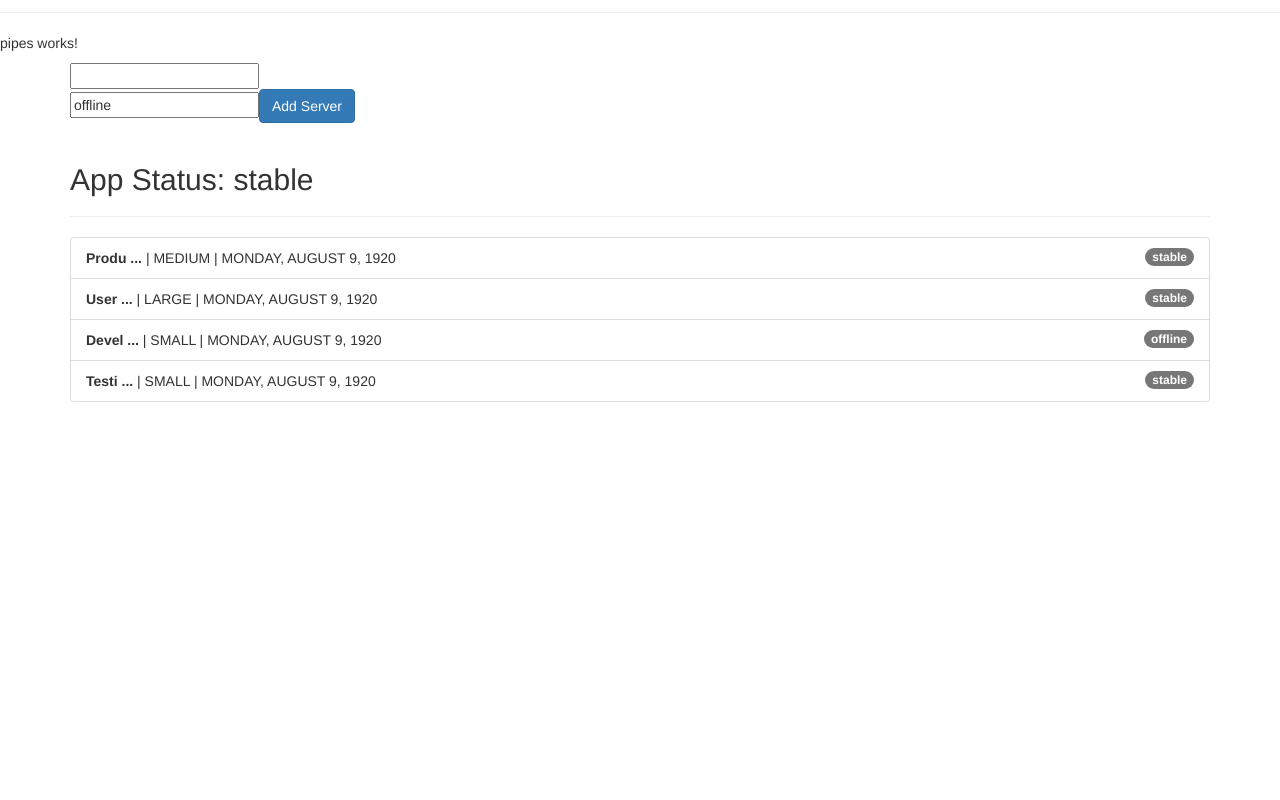
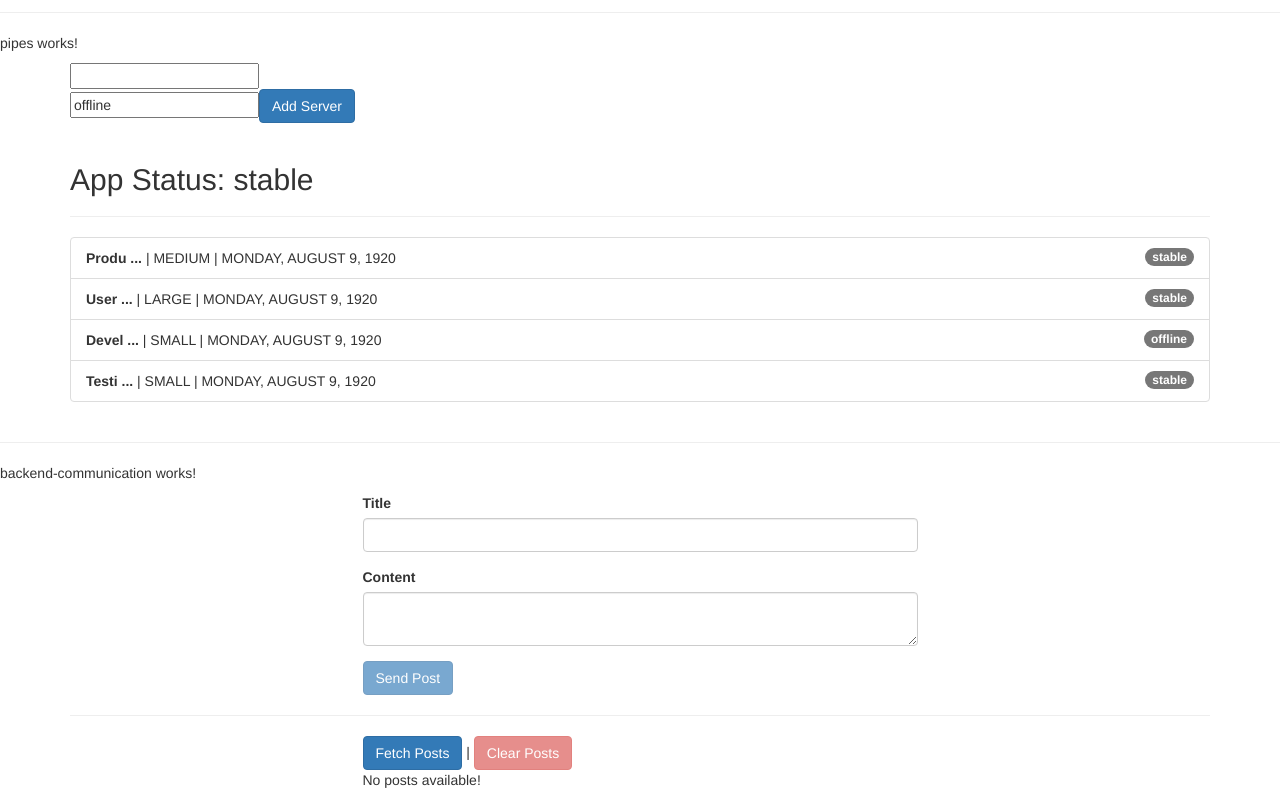
Before and after one commit to slimouGit/angular-sandbox, an Angular app in the folder sandbox/: page / in a window 1280 px wide. Shown: the part 2107-2907 px from the top of the page. Before the commit the page ends 2529 px from the top, so only its background shows below. Built offline with nearby package versions, Linux system fonts and the light colour scheme.

Commit message:
sending first POST via http

```diff
--- a/sandbox/src/app/app.component.html
+++ b/sandbox/src/app/app.component.html
@@ -11,3 +11,5 @@
 <app-reactive-form></app-reactive-form>
 <hr>
 <app-pipes></app-pipes>
+<hr>
+<app-backend-communication></app-backend-communication>
--- /dev/null
+++ b/sandbox/src/app/backend-communication/backend-communication.component.html
@@ -0,0 +1,59 @@
+<p>backend-communication works!</p>
+
+<div class="container">
+    <div class="row">
+      <div class="col-xs-12 col-md-6 col-md-offset-3">
+        <form #postForm="ngForm" (ngSubmit)="onCreatePost(postForm.value)">
+          <div class="form-group">
+            <label for="title">Title</label>
+            <input
+              type="text"
+              class="form-control"
+              id="title"
+              required
+              ngModel
+              name="title"
+            />
+          </div>
+          <div class="form-group">
+            <label for="content">Content</label>
+            <textarea
+              class="form-control"
+              id="content"
+              required
+              ngModel
+              name="content"
+            ></textarea>
+          </div>
+          <button
+            class="btn btn-primary"
+            type="submit"
+            [disabled]="!postForm.valid"
+          >
+            Send Post
+          </button>
+        </form>
+      </div>
+    </div>
+    <hr />
+    <div class="row">
+      <div class="col-xs-12 col-md-6 col-md-offset-3">
+        <button class="btn btn-primary" (click)="onFetchPosts()">
+          Fetch Posts
+        </button>
+        |
+        <button
+          class="btn btn-danger"
+          [disabled]="loadedPosts.length < 1"
+          (click)="onClearPosts()"
+        >
+          Clear Posts
+        </button>
+      </div>
+    </div>
+    <div class="row">
+      <div class="col-xs-12 col-md-6 col-md-offset-3">
+        <p>No posts available!</p>
+      </div>
+    </div>
+  </div>
--- /dev/null
+++ b/sandbox/src/app/backend-communication/backend-communication.component.ts
@@ -0,0 +1,33 @@
+import { HttpClient } from '@angular/common/http';
+import { Component, OnInit } from '@angular/core';
+
+@Component({
+  selector: 'app-backend-communication',
+  templateUrl: './backend-communication.component.html',
+  styleUrls: ['./backend-communication.component.css']
+})
+export class BackendCommunicationComponent implements OnInit {
+
+  loadedPosts = [];
+
+  constructor(private http: HttpClient) {}
+
+  ngOnInit() {}
+
+  onCreatePost(postData: { title: string; content: string }) {
+    // Send Http request
+    console.log(postData);
+    this.http.post('https://ng-complete-guide-d9eec-default-rtdb.firebaseio.com/posts.json', postData).subscribe(responseData => {
+      console.log(responseData);
+    });
+  }
+
+  onFetchPosts() {
+    // Send Http request
+  }
+
+  onClearPosts() {
+    // Send Http request
+  }
+
+}
```
Also changed, not shown: sandbox/src/app/app.module.ts (+6 -2 lines), sandbox/src/app/backend-communication/backend-communication.component.css (added), 1 other file (tests, documents, lock files or other folders).
